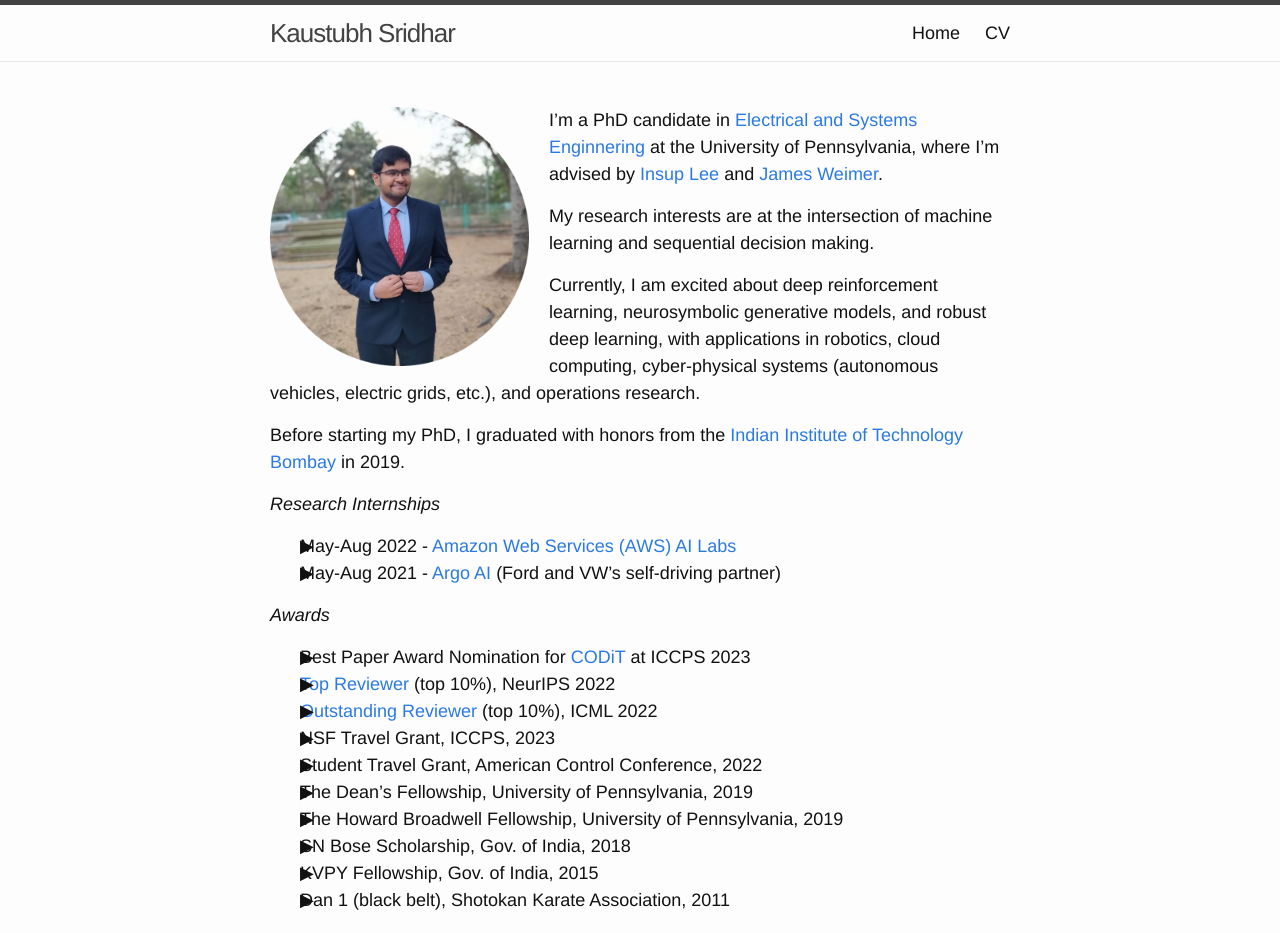
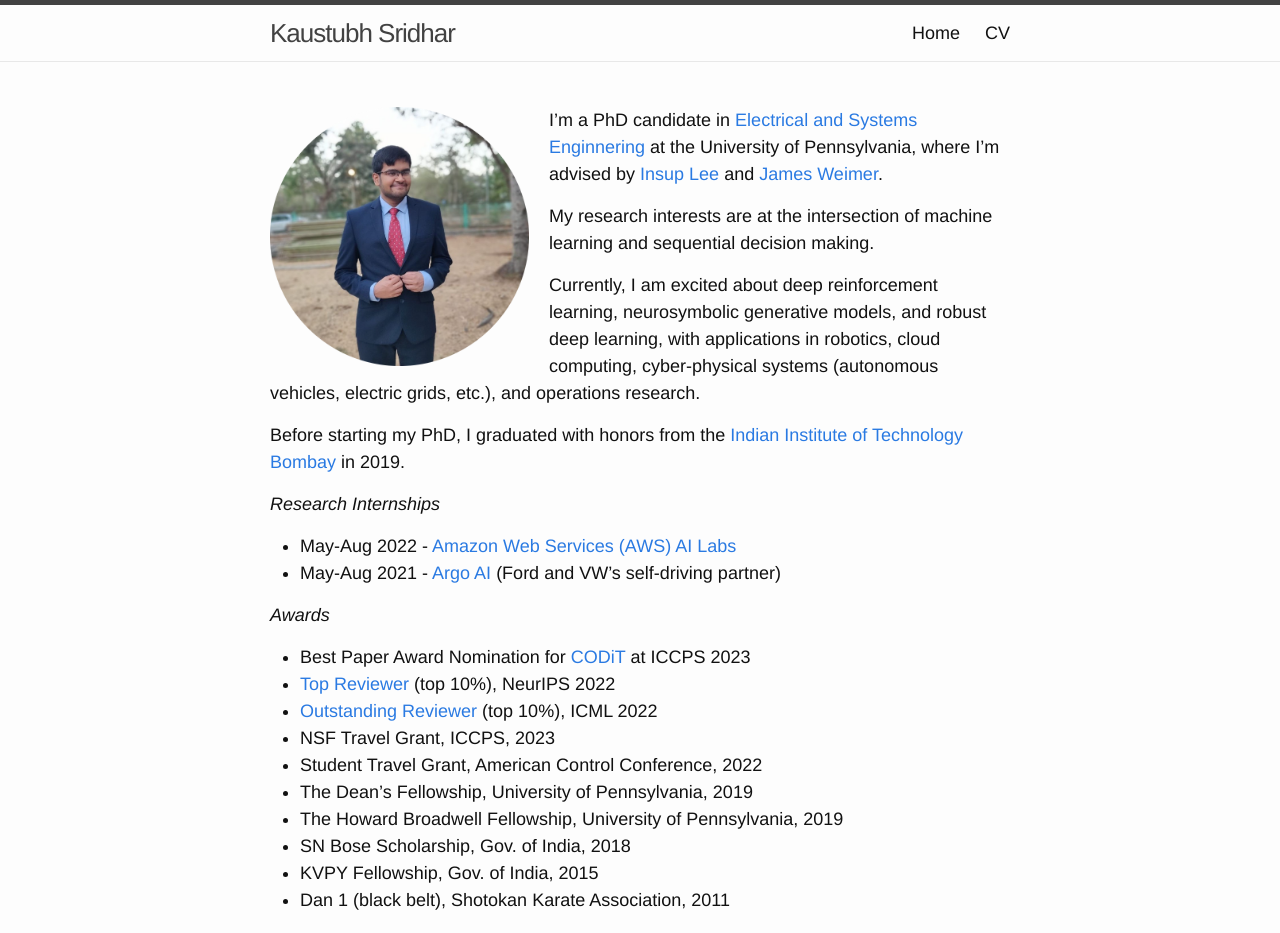
Before and after one commit to kaustubhsridhar/kaustubhsridhar.github.io, a Jekyll site: the page built from index.md, in a window 1280 px wide. Shown: the top 933 px of the page. Built offline with Jekyll 4.4.1, drawn with Linux system fonts in a browser that asks for light colours; nearby versions of some CDN libraries.

Commit message:
Update main.scss

```diff
--- a/css/main.scss
+++ b/css/main.scss
@@ -97,26 +97,19 @@ $pp-margin: 20px; // 4vh; //
   }
 }
 
-ul {
-  position: relative;
-  list-style: none;
-}
-
-li::before {
-  content: '▶';
-  position: absolute;
-  left: 0;
-}
-
 .postsbytags {
   ul {
       list-style-type: none;
-      margin: 0;
-      padding: 0;
+      margin: 10px;
+      padding: 10px;
   }
 
   li {
       display: inline;
+  }
+
+  li::before {
+      content: '▶';
   }
 }
 
```
